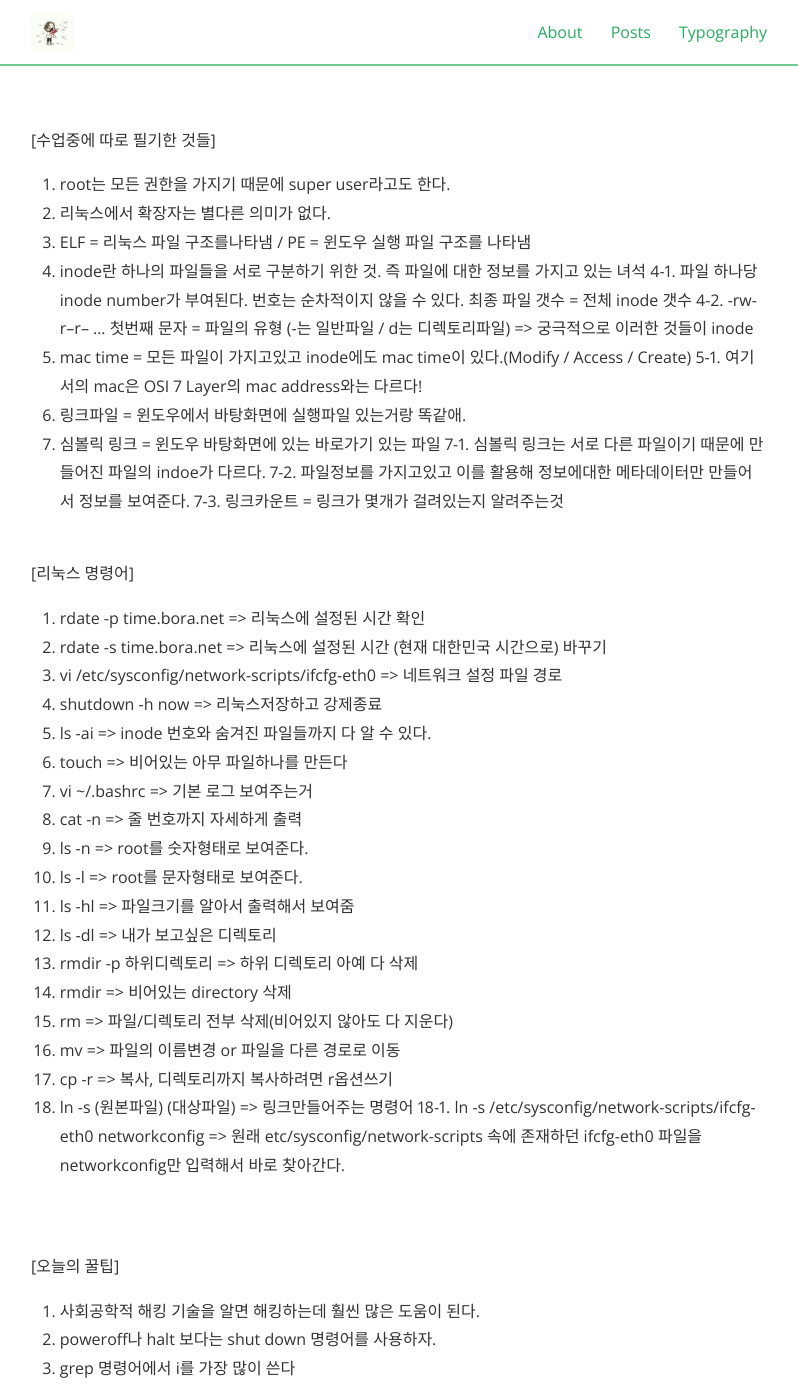
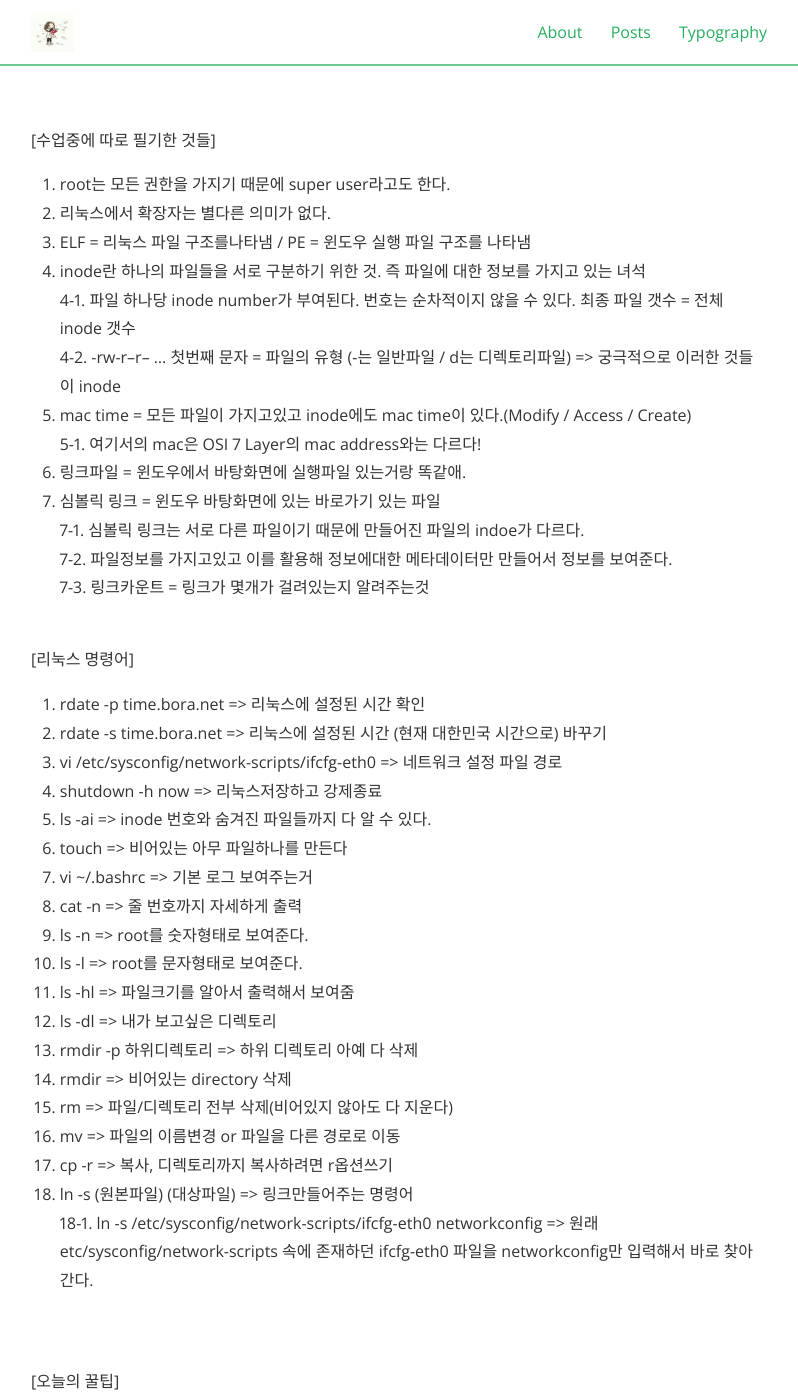
Before and after one commit to verustree/verustree.github.io, a Jekyll site: the page built from _posts/2020-03-25-TIL.md, in a window 1280 px wide and 1400 px high, scrolled down 632 px. Shown: the whole window, without its empty margins (241-1039 px from the left). Built offline with Jekyll 4.4.1, drawn with Linux system fonts in a browser that asks for light colours; nearby versions of some CDN libraries.

Commit message:
Update 2020-03-25-TIL.md

```diff
--- a/_posts/2020-03-25-TIL.md
+++ b/_posts/2020-03-25-TIL.md
@@ -24,15 +24,15 @@ GNU 선언문 / GPL 라이선스
 1. root는 모든 권한을 가지기 때문에 super user라고도 한다.
 2. 리눅스에서 확장자는 별다른 의미가 없다.
 3. ELF = 리눅스 파일 구조를나타냄  /  PE = 윈도우 실행 파일 구조를 나타냄
-4. inode란 하나의 파일들을 서로 구분하기 위한 것. 즉 파일에 대한 정보를 가지고 있는 녀석
-4-1. 파일 하나당 inode number가 부여된다.  번호는 순차적이지 않을 수 있다.  최종 파일 갯수 = 전체 inode 갯수
+4. inode란 하나의 파일들을 서로 구분하기 위한 것. 즉 파일에 대한 정보를 가지고 있는 녀석<br>
+4-1. 파일 하나당 inode number가 부여된다.  번호는 순차적이지 않을 수 있다.  최종 파일 갯수 = 전체 inode 갯수<br>
 4-2. -rw-r--r-- ... 첫번째 문자 = 파일의 유형 (-는 일반파일 / d는 디렉토리파일)  => 궁극적으로 이러한 것들이 inode
-5. mac time = 모든 파일이 가지고있고 inode에도 mac time이 있다.(Modify / Access / Create)
+5. mac time = 모든 파일이 가지고있고 inode에도 mac time이 있다.(Modify / Access / Create)<br>
 5-1. 여기서의 mac은 OSI 7 Layer의 mac address와는 다르다!
 6. 링크파일 = 윈도우에서 바탕화면에 실행파일 있는거랑 똑같애.
-7. 심볼릭 링크 = 윈도우 바탕화면에 있는 바로가기 있는 파일
-7-1. 심볼릭 링크는 서로 다른 파일이기 때문에 만들어진 파일의 indoe가 다르다.
-7-2. 파일정보를 가지고있고 이를 활용해 정보에대한 메타데이터만 만들어서 정보를 보여준다.
+7. 심볼릭 링크 = 윈도우 바탕화면에 있는 바로가기 있는 파일<br>
+7-1. 심볼릭 링크는 서로 다른 파일이기 때문에 만들어진 파일의 indoe가 다르다.<br>
+7-2. 파일정보를 가지고있고 이를 활용해 정보에대한 메타데이터만 만들어서 정보를 보여준다.<br>
 7-3. 링크카운트 = 링크가 몇개가 걸려있는지 알려주는것
 <br><br>
 
@@ -54,7 +54,7 @@ GNU 선언문 / GPL 라이선스
 15. rm => 파일/디렉토리 전부 삭제(비어있지 않아도 다 지운다)
 16. mv => 파일의 이름변경 or 파일을 다른 경로로 이동
 17. cp -r  => 복사, 디렉토리까지 복사하려면 r옵션쓰기
-18. ln -s (원본파일) (대상파일) => 링크만들어주는 명령어
+18. ln -s (원본파일) (대상파일) => 링크만들어주는 명령어<br>
 18-1. ln -s /etc/sysconfig/network-scripts/ifcfg-eth0  networkconfig   => 원래 etc/sysconfig/network-scripts 속에 존재하던 ifcfg-eth0 파일을 networkconfig만 입력해서 바로 찾아간다.
 
 <br><br>
```
